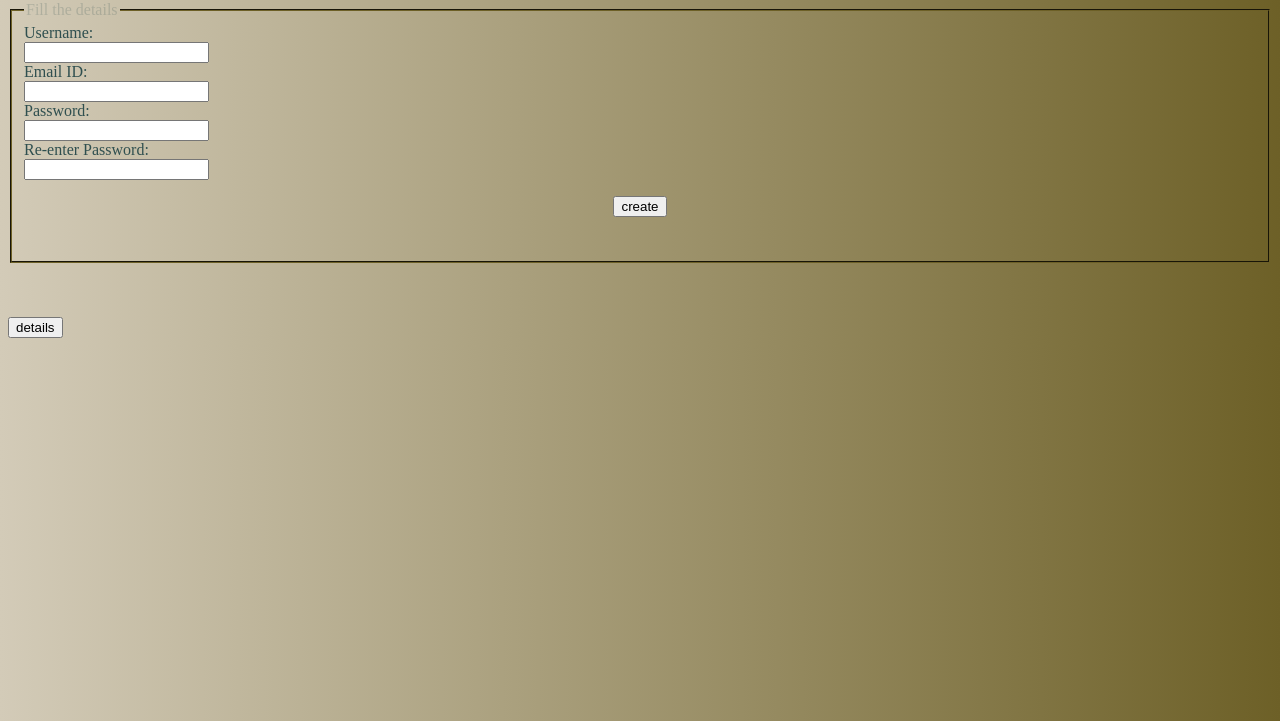
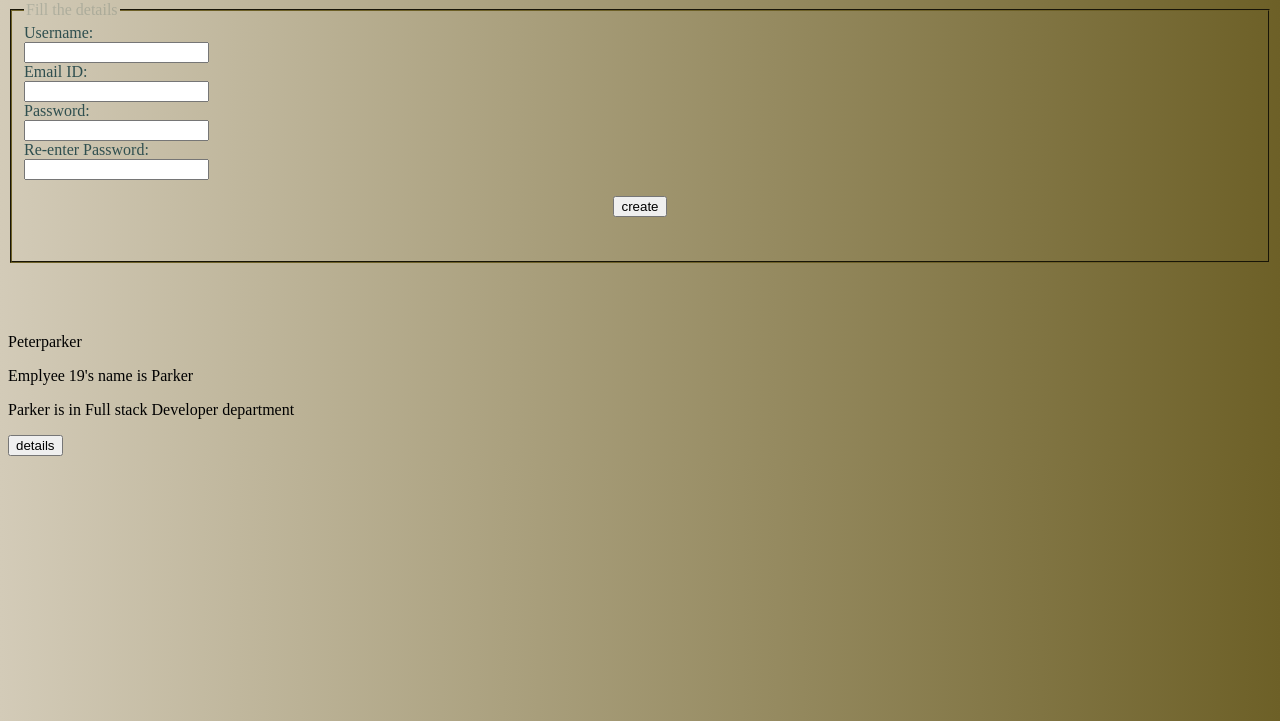
Before and after one commit to ameenk007/frontend, a plain HTML site: page java.html in a window 1280 px wide. Shown: the part 79-800 px from the top of the page. Drawn offline with Linux system fonts and the light colour scheme.

Commit message:
7th commit/JS basics

```diff
--- a/DatatypeextJS.js
+++ b/DatatypeextJS.js
@@ -2,13 +2,17 @@
 function details()
  {
     var a = 20;
-    var n = Alex;
+    var n = "Peter Parker";
     var b = true;
     var h = 1.59;
     var D = null;
+    var income= "RS 1,00,000-2,00,000";
+    var k= ["HTML","CSS","JS"];
     document.write("Name: "+ n +"<br>");
     document.write("Age: "+ a +"<br>");
     document.write("Below 25: "+ b +"<br>");
     document.write("Height: "+ h +"<br>");
     document.write("Differently abled: "+ D +"<br>");
+    document.write("Income: " +income+"<br>");
+    document.write("Skills: " + k[0]+k[1]+ k[2] + "<br>");
  }
--- a/java.html
+++ b/java.html
@@ -63,6 +63,21 @@
     <br>
     <br>
     <br>
+    <p id="username"></p>
+    <p id="emp"></p>
+    <p id="emp1"></p>
+    <script>
+var name="Peterparker";
+const empdetails=
+{
+    empid: 19,
+    empname: "Parker",
+    empdesignation: "Full stack Developer"
+};
+document.getElementById("username").innerHTML=name;
+document.getElementById("emp").innerHTML="Emplyee "+ empdetails.empid + "'s name is " + empdetails.empname;
+document.getElementById("emp1").innerHTML=empdetails.empname + " is in " +empdetails.empdesignation + " department";
+</script>
     <input type="submit" onclick="details()" value="details">
     <script type="text/javascript" src="DatatypeextJS.js"></script>
 </body>
```
